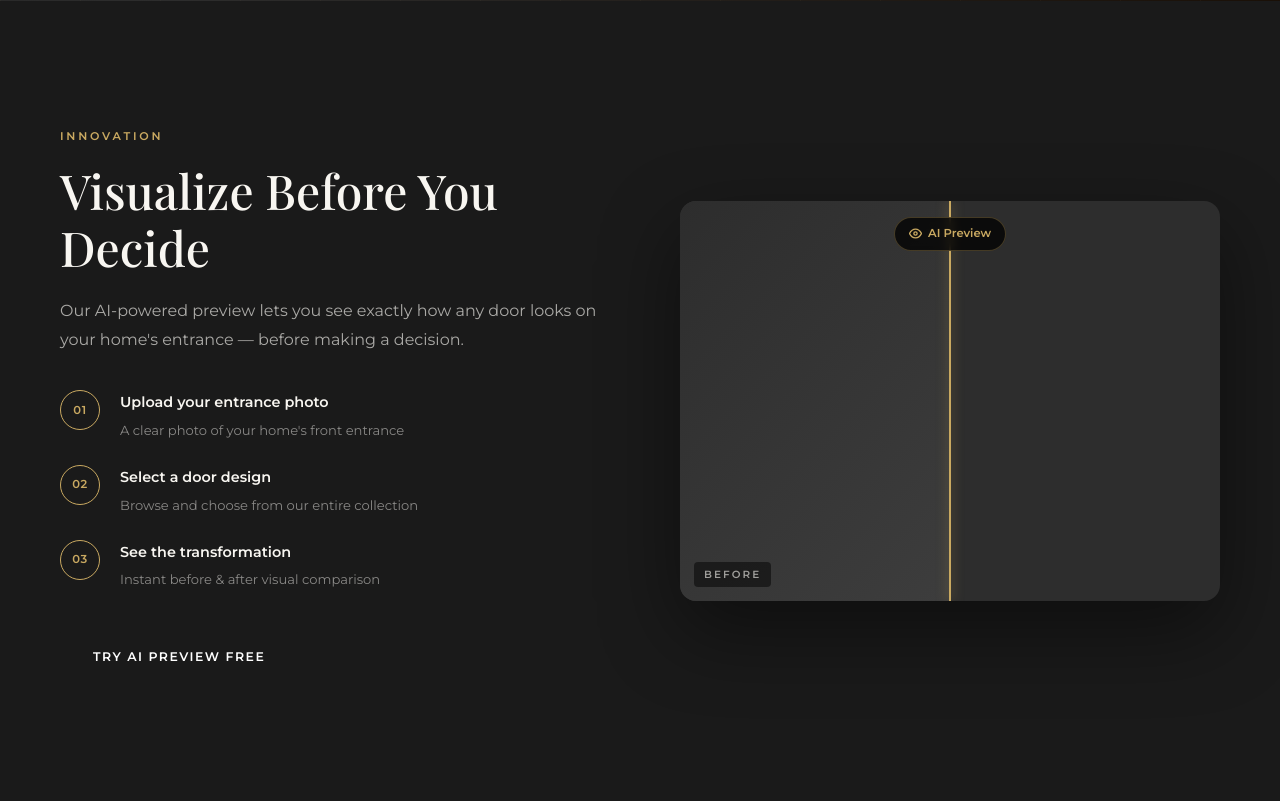
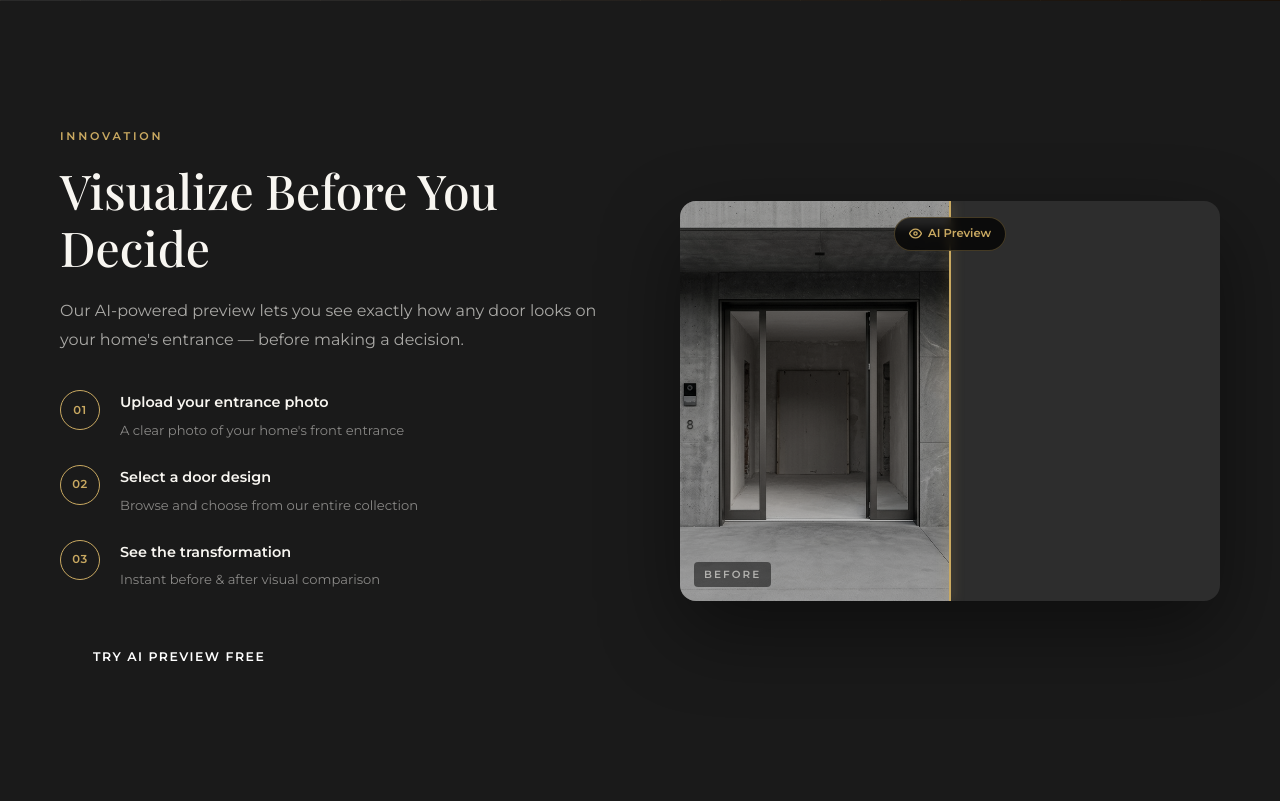
Before and after one commit to ManojKumar2074/shiv_shankar_door, a Django app: page / in a window 1280 px wide. Shown: the part 929-1730 px from the top of the page. Run offline with Django 4.2, Linux system fonts and the light colour scheme; data that the repository does not hold is empty; some web fonts are replaced.

Commit message:
Improving the Home page UI & UX

```diff
--- a/shiv_shankar_door/urls.py
+++ b/shiv_shankar_door/urls.py
@@ -7,4 +7,8 @@
     path('admin/', admin.site.urls),
     path('dashboard/', include('dashboard.urls')),
     path('', include('doors.urls')),
-] + static(settings.MEDIA_URL, document_root=settings.MEDIA_ROOT)
+]
+
+if settings.DEBUG:
+    urlpatterns += static(settings.MEDIA_URL, document_root=settings.MEDIA_ROOT)
+    urlpatterns += static(settings.STATIC_URL, document_root=settings.STATICFILES_DIRS[0])
--- a/static/css/main.css
+++ b/static/css/main.css
@@ -673,12 +673,20 @@
     right: 0;
     width: 50%;
   }
-  .ai-feature__before span, .ai-feature__after span {
+  .ai-feature__before span{
     font-size: 0.65rem;
     letter-spacing: 0.2em;
     text-transform: uppercase;
     color: rgba(248,246,241,0.6);
   }
+
+ .ai-feature__after span {
+    font-size: 0.65rem;
+    letter-spacing: 0.2em;
+    text-transform: uppercase;
+    color: rgba(248,246,241,0.6);
+  }
+
   .ai-feature__divider {
     position: absolute;
     top: 0; bottom: 0;
--- a/templates/base.html
+++ b/templates/base.html
@@ -1,3 +1,4 @@
+{% load static %}
 <!DOCTYPE html>
 <html lang="en">
 <head>
--- a/templates/doors/home.html
+++ b/templates/doors/home.html
@@ -18,12 +18,16 @@
 .ai-feature__after {
   position: relative;
   flex: 1;
+  min-width: 0;
   overflow: hidden;
 }
 .ai-feature__img {
+  position: absolute;
+  inset: 0;
   width: 100%;
   height: 100%;
   object-fit: cover;
+  object-position: center;
   display: block;
   transition: transform 6s ease;
 }
@@ -47,7 +51,8 @@
 /* Before / After labels */
 .ai-feature__panel-label {
   position: absolute;
-  bottom: 14px; left: 14px;
+  bottom: 14px;
+  left: 14px;
   font-size: 0.68rem;
   font-weight: 800;
   letter-spacing: 0.1em;
@@ -56,7 +61,7 @@
   background: rgba(0,0,0,0.5);
   padding: 4px 10px;
   border-radius: 4px;
-  z-index: 4;
+  z-index: 5;
 }
 .ai-feature__after .ai-feature__panel-label {
   background: var(--gold, #c9a961);
@@ -182,42 +187,17 @@
             <div class="ai-feature__visual">
                 <div class="ai-feature__mockup">
 
-                    {% if featured_doors %}
-                    {% with door=featured_doors.0 %}
-
-                    <!-- BEFORE panel — plain house photo feel, door image desaturated -->
+                    <!-- BEFORE panel — house without door -->
                     <div class="ai-feature__before">
-                        <img src="{{ door.image_main.url }}" alt="Before" class="ai-feature__img ai-feature__img--before">
+                        <img src="{% static 'image/before_house.jpg' %}" alt="Before — House entrance" class="ai-feature__img ai-feature__img--before">
                         <span class="ai-feature__panel-label">Before</span>
                     </div>
 
-                    <!-- AFTER panel — door image full color, gold tint -->
-                    {% if featured_doors|length > 1 %}
-                    {% with door2=featured_doors.1 %}
+                    <!-- AFTER panel — house with door installed -->
                     <div class="ai-feature__after">
-                        <img src="{{ door2.image_main.url }}" alt="After" class="ai-feature__img">
+                        <img src="{% static 'image/after_house.jpg' %}" alt="After — With new door" class="ai-feature__img">
                         <span class="ai-feature__panel-label">After</span>
                     </div>
-                    {% endwith %}
-                    {% else %}
-                    <div class="ai-feature__after">
-                        <img src="{{ door.image_main.url }}" alt="After" class="ai-feature__img">
-                        <span class="ai-feature__panel-label">After</span>
-                    </div>
-                    {% endif %}
-
-                    {% endwith %}
-                    {% else %}
-
-                    <!-- Fallback if no featured doors -->
-                    <div class="ai-feature__before">
-                        <span class="ai-feature__panel-label">Before</span>
-                    </div>
-                    <div class="ai-feature__after">
-                        <span class="ai-feature__panel-label">After</span>
-                    </div>
-
-                    {% endif %}
 
                     <!-- Gold divider line -->
                     <div class="ai-feature__divider"></div>
```
Also changed, not shown: static/image/after_house.jpg (added), static/image/before_house.jpg (added).
